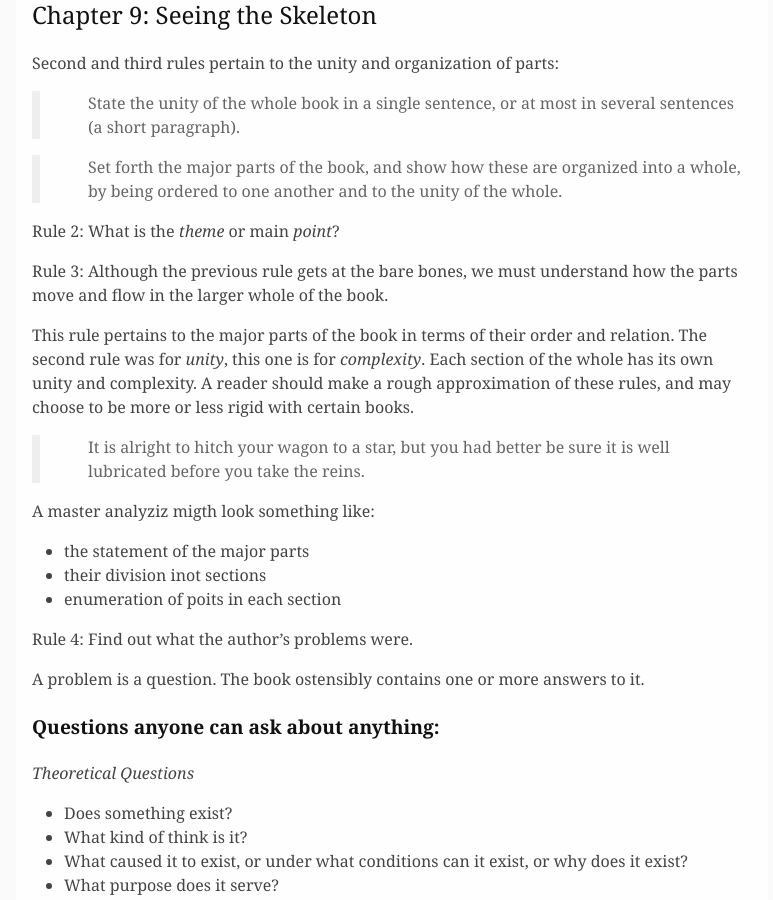
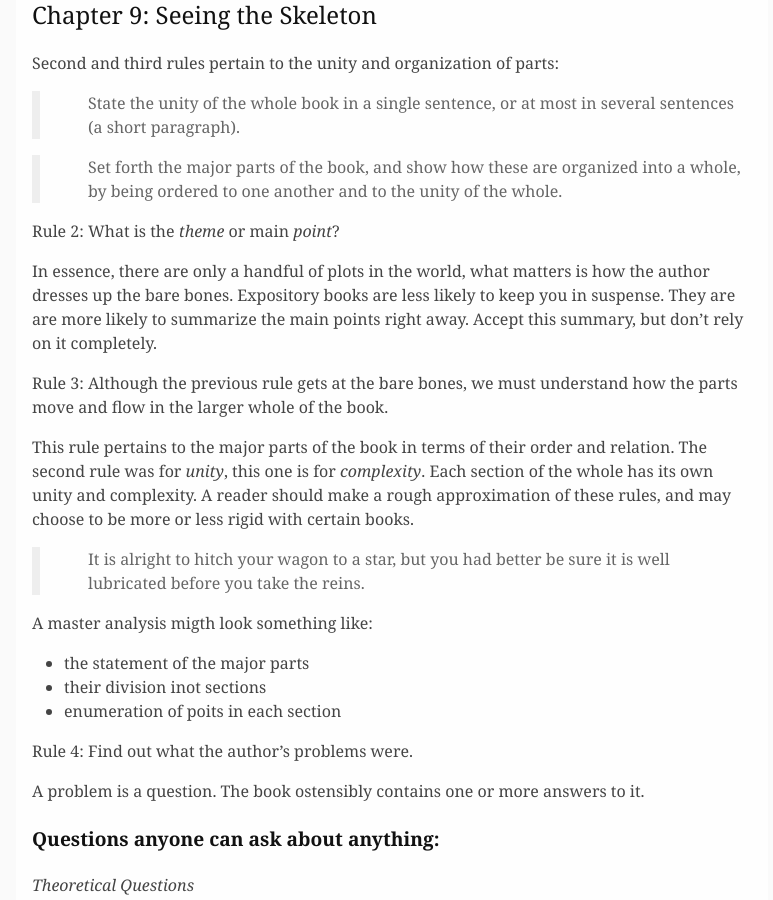
Before and after one commit to gonsie/gonsie.github.io, a Jekyll site: the page built from _posts/2012-10-12-how-to-read-a-book.md, in a window 1280 px wide and 900 px high, scrolled down 7514 px. Shown: the whole window, without its empty margins (248-1021 px from the left). Built offline with Jekyll 4.4.1, drawn with Linux system fonts in a browser that asks for light colours; Markdown is read by kramdown in place of the engine named in the settings.

Commit message:
some changes

```diff
--- a/_posts/2012-10-12-how-to-read-a-book.md
+++ b/_posts/2012-10-12-how-to-read-a-book.md
@@ -244,13 +244,15 @@ Second and third rules pertain to the unity and organization of parts:
 
 Rule 2: What is the *theme* or main *point*?
 
+In essence, there are only a handful of plots in the world, what matters is how the author dresses up the bare bones. Expository books are less likely to keep you in suspense. They are are more likely to summarize the main points right away. Accept this summary, but don't rely on it completely.
+
 Rule 3: Although the previous rule gets at the bare bones, we must understand how the parts move and flow in the larger whole of the book.
 
 This rule pertains to the major parts of the book in terms of their order and relation. The second rule was for *unity*, this one is for *complexity*. Each section of the whole has its own unity and complexity. A reader should make a rough approximation of these rules, and may choose to be more or less rigid with certain books.
 
 > It is alright to hitch your wagon to a star, but you had better be sure it is well lubricated before you take the reins.
 
-A master analyziz migth look something like:
+A master analysis migth look something like:
 - the statement of the major parts
 - their division inot sections
 - enumeration of poits in each section
```
